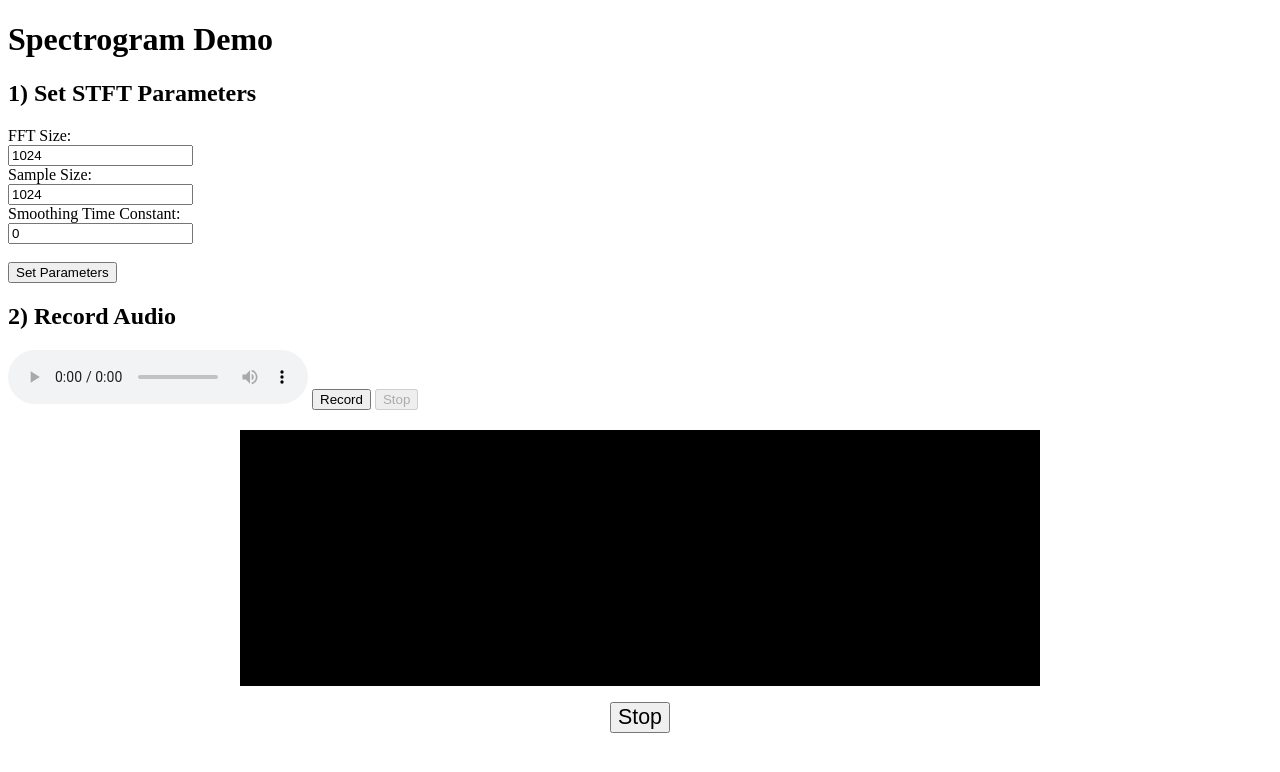
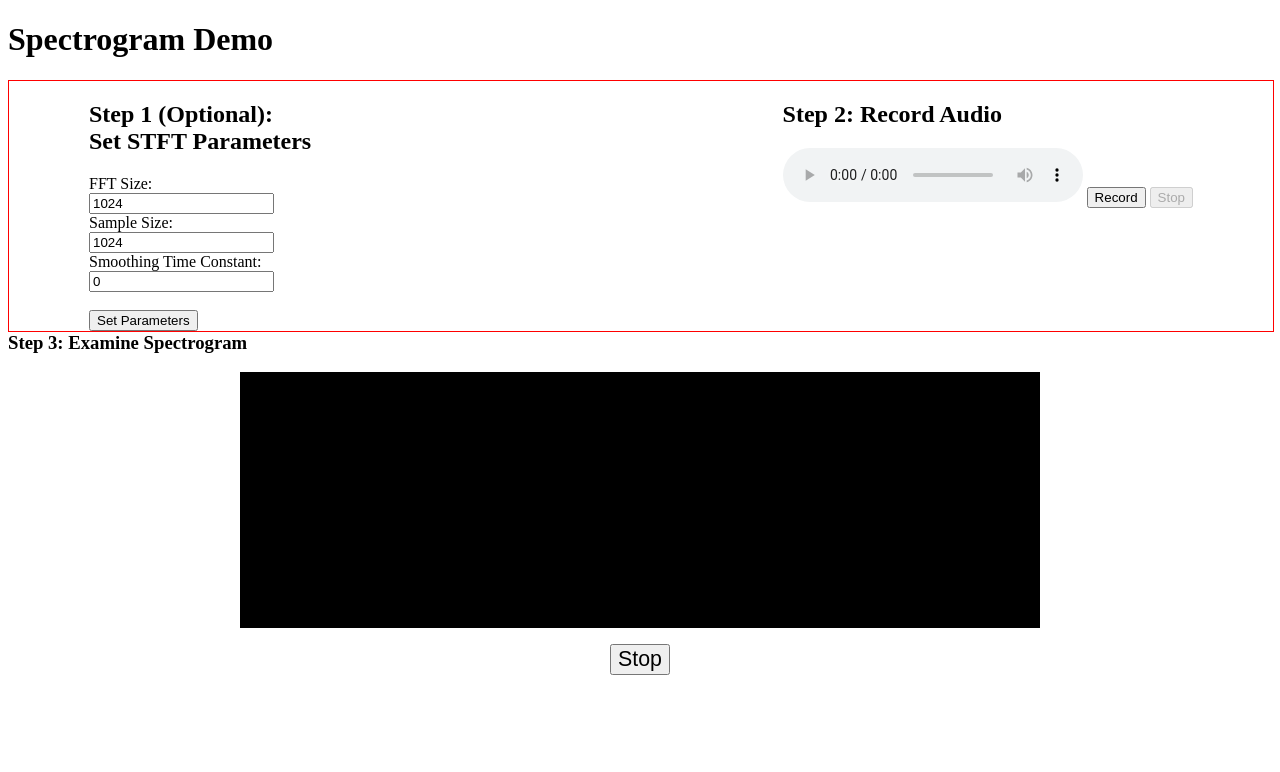
Before and after one commit to nbravo/recordAudio2, a website: page static/index.html in a window 1280 px wide. Drawn offline with Linux system fonts and the light colour scheme.

Commit message:
divide stuff into divs

```diff
--- a/static/index.html
+++ b/static/index.html
@@ -11,8 +11,9 @@
       <h1> Spectrogram Demo</h1>
 
       <section class="experiment">
-        <div>
-          <h2>1) Set STFT Parameters</h2>
+        <div id="container_div">
+          <div class="left_div">
+            <h2>Step 1 (Optional):<br>Set STFT Parameters</h2>
             FFT Size:<br>
             <input id="fftSize" type="text">
             <br>
@@ -25,19 +26,22 @@
             <input id="parametersButton" type="button" value="Set Parameters">
           </div>
 
+          <div class="right_div">
             <h2 class="header">
-          2) Record Audio
+              Step 2: Record Audio
             </h2>
-
-
-        <div class="inner" style="height: 5em;">
             <audio id="audio" controls="controls"></audio>
             <button id="start-recording">Record</button>
             <button id="stop-recording" disabled="disabled">Stop</button>
             <h2 id="audio-url-preview"></h2>
           </div>
+        </div>
+      </section>
 
+      <div>
+        <h3>Step 3: Examine Spectrogram</h3>
         <canvas id="canvas" width="800" height="256"></canvas>
+      </div>
 
         <p id="controls">
           <input type="button" id="stop_button" value="Stop">
@@ -52,6 +56,24 @@
 
         #controls {
           text-align: center;
+        }
+
+        #container_div {
+            width: 100%;
+            border: 1px solid red;
+            margin-right: 10px;
+            float: left;
+        }
+
+        .right_div {
+          float: right;
+          margin-right: 80px;
+        }
+
+        .left_div {
+            float: left;
+            margin-left: 80px;
+            margin-right: 5px;
         }
 
         #start_button, #stop_button {
```
Lines whose indentation alone changed are shown as unchanged.
